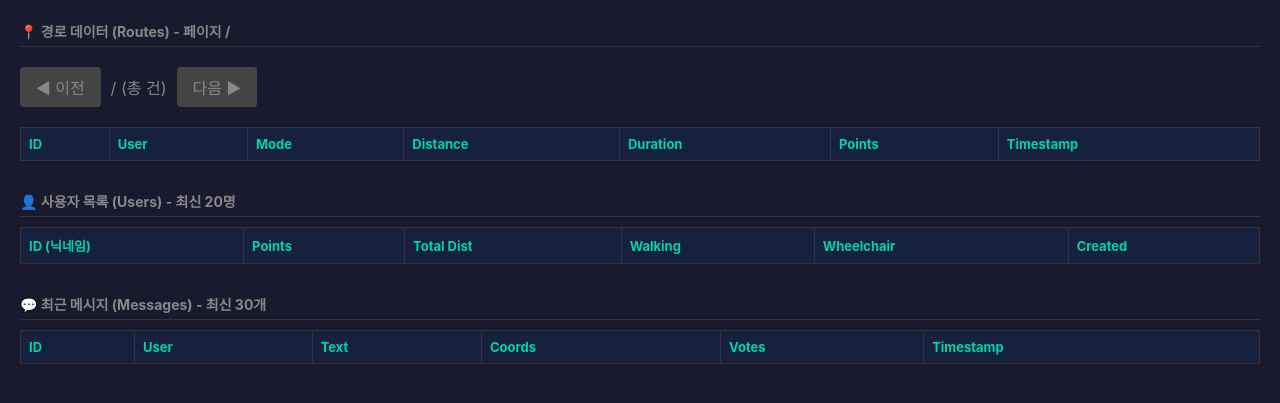
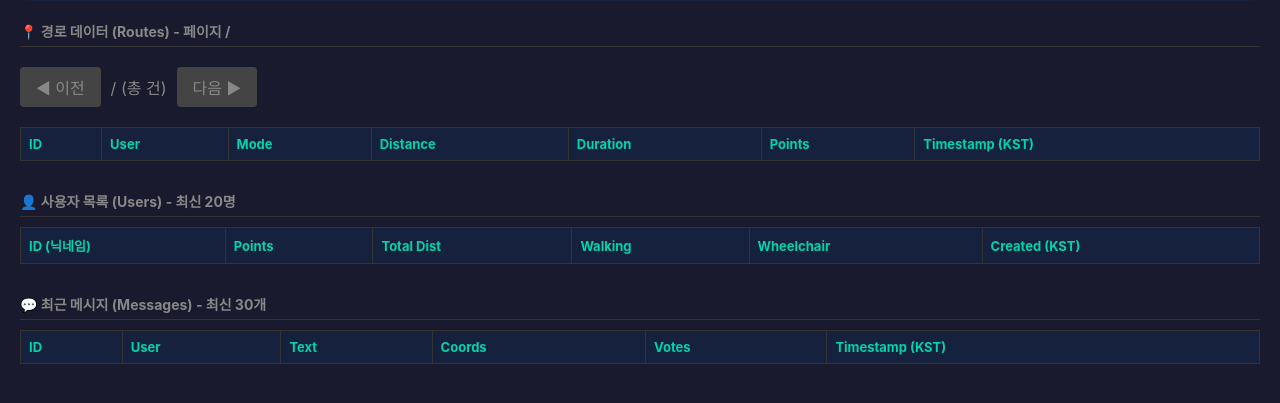
Before and after one commit to chuljongh/footmap, a Flask app: template templates/admin_db.html in a window 1280 px wide. Shown: the part 145-548 px from the top of the page. Run offline with Flask 3, Linux system fonts and the light colour scheme; the template is opened without the code that fills it, so the values that code supplies are empty.

Commit message:
Admin page: display timestamps in KST (+9h) with label

```diff
--- a/server.py
+++ b/server.py
@@ -4,6 +4,9 @@
 import urllib.request
 import urllib.parse
 import os
+from dotenv import load_dotenv
+
+load_dotenv()
 from datetime import datetime, timedelta
 from zoneinfo import ZoneInfo
 
@@ -17,11 +20,13 @@
 # ========================================
 # 환경 설정 (자동 전환 전략)
 # ========================================
-# 개발: 그냥 실행 → SQLite / 배포: FLASK_ENV=production → PostgreSQL
-if os.environ.get('FLASK_ENV') == 'production':
-    DATABASE_URL = os.environ.get('DATABASE_URL', 'sqlite:///balgil.db')
-else:
+# 환경 변수에 DATABASE_URL이 있으면 우선 사용 (PostgreSQL)
+# 없으면 로컬 SQLite 사용
+DATABASE_URL = os.environ.get('DATABASE_URL')
+if not DATABASE_URL:
     DATABASE_URL = 'sqlite:///balgil.db'
+
+print(f"Using Database: {DATABASE_URL}")
 
 app = Flask(__name__, static_folder='.', static_url_path='', template_folder='templates')
 app.config['SQLALCHEMY_DATABASE_URI'] = DATABASE_URL
@@ -728,6 +733,14 @@
     users = User.query.order_by(User.created_at.desc()).limit(20).all()
     messages = Message.query.order_by(Message.timestamp.desc()).limit(30).all()
 
+    # UTC → KST 변환 (+9시간)
+    for r in routes:
+        r.timestamp_kst = r.timestamp + timedelta(hours=9) if r.timestamp else None
+    for u in users:
+        u.created_at_kst = u.created_at + timedelta(hours=9) if u.created_at else None
+    for m in messages:
+        m.timestamp_kst = m.timestamp + timedelta(hours=9) if m.timestamp else None
+
     # 총 페이지 수 계산
     total_pages = (total_routes + per_page - 1) // per_page if total_routes > 0 else 1
 
--- a/templates/admin_db.html
+++ b/templates/admin_db.html
@@ -64,7 +64,7 @@
             <th>Distance</th>
             <th>Duration</th>
             <th>Points</th>
-            <th>Timestamp</th>
+            <th>Timestamp (KST)</th>
         </tr>
         {% for route in routes %}
         <tr>
@@ -74,7 +74,7 @@
             <td>{{ "%.2f"|format(route.distance or 0) }} km</td>
             <td>{{ "%.0f"|format(route.duration or 0) }}s</td>
             <td class="points-cell">{{ (route.points_json|length) if route.points_json else 0 }} chars</td>
-            <td class="timestamp">{{ route.timestamp }}</td>
+            <td class="timestamp">{{ route.timestamp_kst }}</td>
         </tr>
         {% endfor %}
     </table>
@@ -87,7 +87,7 @@
             <th>Total Dist</th>
             <th>Walking</th>
             <th>Wheelchair</th>
-            <th>Created</th>
+            <th>Created (KST)</th>
         </tr>
         {% for user in users %}
         <tr>
@@ -96,7 +96,7 @@
             <td>{{ "%.2f"|format(user.total_distance or 0) }} km</td>
             <td>{{ "%.2f"|format(user.dist_walking or 0) }} km</td>
             <td>{{ "%.2f"|format(user.dist_wheelchair or 0) }} km</td>
-            <td class="timestamp">{{ user.created_at }}</td>
+            <td class="timestamp">{{ user.created_at_kst }}</td>
         </tr>
         {% endfor %}
     </table>
@@ -109,7 +109,7 @@
             <th>Text</th>
             <th>Coords</th>
             <th>Votes</th>
-            <th>Timestamp</th>
+            <th>Timestamp (KST)</th>
         </tr>
         {% for msg in messages %}
         <tr>
@@ -118,7 +118,7 @@
             <td>{{ (msg.text or '')[:50] }}{% if msg.text and msg.text|length > 50 %}...{% endif %}</td>
             <td>{{ "%.4f"|format(msg.coord_y or 0) }}, {{ "%.4f"|format(msg.coord_x or 0) }}</td>
             <td>👍{{ msg.likes or 0 }} 👎{{ msg.dislikes or 0 }}</td>
-            <td class="timestamp">{{ msg.timestamp }}</td>
+            <td class="timestamp">{{ msg.timestamp_kst }}</td>
         </tr>
         {% endfor %}
     </table>
```
